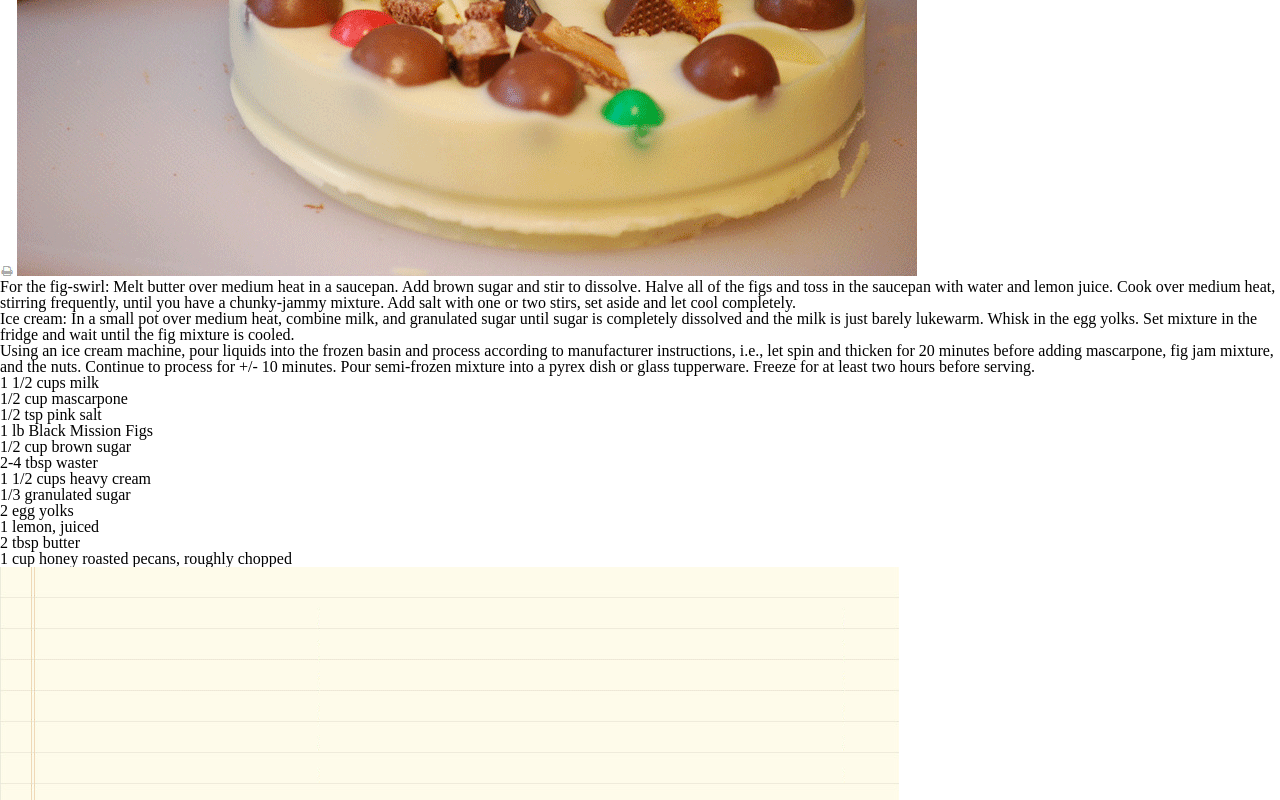
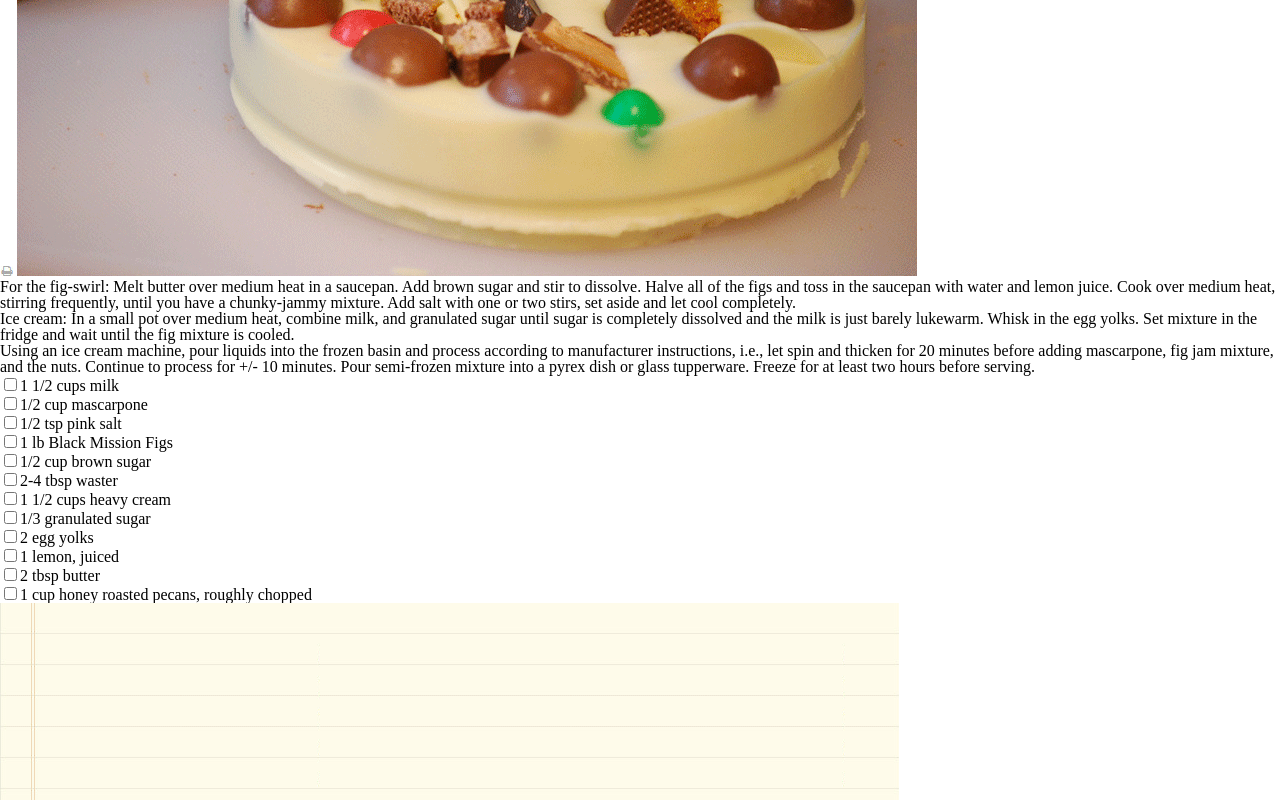
Before and after one commit to kernamx/chocolate-pizza, a plain HTML site: page index.html in a window 1280 px wide. Shown: the part 466-1266 px from the top of the page. Drawn offline with Linux system fonts and the light colour scheme; files whose address does not match are found by name.

Commit message:
adding checkbox to ingrediants

```diff
--- a/index.html
+++ b/index.html
@@ -9,7 +9,7 @@
     <header>
       <div>
         <img src="file:///home/powen/codefellows/201/chocolate-pizza/pictures/logo.png">
-        <h1>Delicious<h1>
+        <h1>Delicious</h1>
         <h2>The Best Food Blog On The Web.</h2>
       </div>
 
@@ -46,18 +46,18 @@
       </p>
 
       <ul>
-        <li>1 1/2 cups milk</li>
-        <li>1/2 cup mascarpone</li>
-        <li>1/2 tsp pink salt</li>
-        <li>1 lb Black Mission Figs</li>
-        <li>1/2 cup brown sugar</li>
-        <li>2-4 tbsp waster</li>
-        <li>1 1/2 cups heavy cream</li>
-        <li>1/3 granulated sugar</li>
-        <li>2 egg yolks</li>
-        <li>1 lemon, juiced</li>
-        <li>2 tbsp butter</li>
-        <li>1 cup honey roasted pecans, roughly chopped</li>
+        <li><input type="checkbox" name="ingredian1" value="ingrediant">1 1/2 cups milk</li>
+        <li><input type="checkbox" name="ingredian2" value="ingrediant">1/2 cup mascarpone</li>
+        <li><input type="checkbox" name="ingredian3" value="ingrediant">1/2 tsp pink salt</li>
+        <li><input type="checkbox" name="ingredian4" value="ingrediant">1 lb Black Mission Figs</li>
+        <li><input type="checkbox" name="ingredian5" value="ingrediant">1/2 cup brown sugar</li>
+        <li><input type="checkbox" name="ingredian6" value="ingrediant">2-4 tbsp waster</li>
+        <li><input type="checkbox" name="ingredian7" value="ingrediant">1 1/2 cups heavy cream</li>
+        <li><input type="checkbox" name="ingredian8" value="ingrediant">1/3 granulated sugar</li>
+        <li><input type="checkbox" name="ingredian9" value="ingrediant">2 egg yolks</li>
+        <li><input type="checkbox" name="ingredian10" value="ingrediant">1 lemon, juiced</li>
+        <li><input type="checkbox" name="ingredian11" value="ingrediant">2 tbsp butter</li>
+        <li><input type="checkbox" name="ingredian12" value="ingrediant">1 cup honey roasted pecans, roughly chopped</li>
       </ul>
 
       <div>
```
